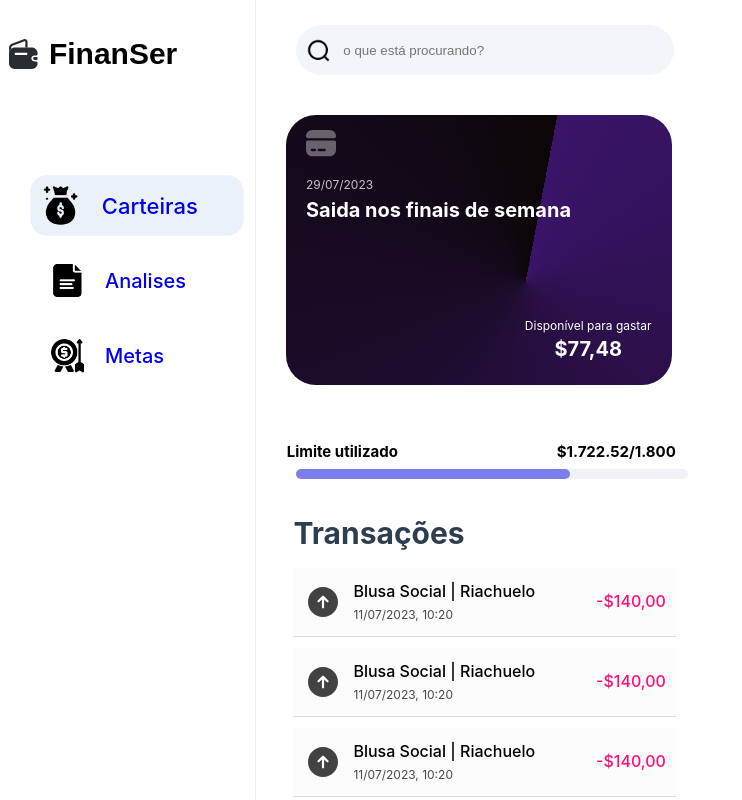
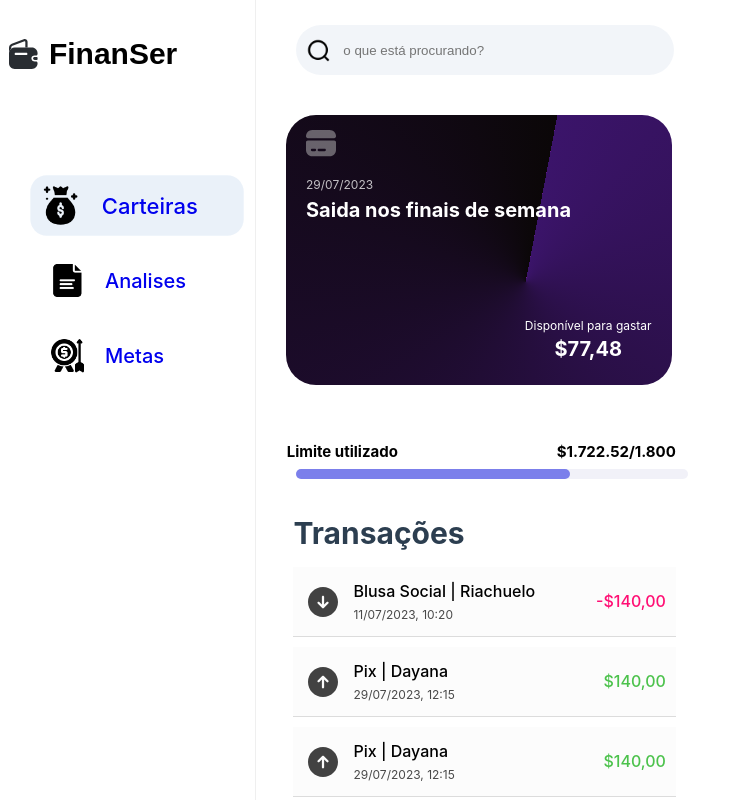
Before and after one commit to Vittorg3/project-wallet-front, a Vue app: page /wallets in a window 1280 px wide. Shown: the whole page, without its empty margins (0-742 px from the left). Built offline with nearby package versions, Linux system fonts and the light colour scheme; a web font is replaced by a local one.

Commit message:
wip: wallet page

```diff
--- a/src/views/Wallets.vue
+++ b/src/views/Wallets.vue
@@ -29,7 +29,7 @@
         <div class="transactions-scroll-area">
           <div class="transaction-single">
             <div class="transaction-type-icon">
-              <img src="src/assets/img/svg/arrow-up-icon.svg" />
+              <img src="src/assets/img/svg/arrow-down-icon.svg" />
             </div>
             <div class="transaction-info-area">
               <label>Blusa Social | Riachuelo</label>
@@ -44,11 +44,11 @@
               <img src="src/assets/img/svg/arrow-up-icon.svg" />
             </div>
             <div class="transaction-info-area">
-              <label>Blusa Social | Riachuelo</label>
-              <span>11/07/2023, 10:20</span>
+              <label>Pix | Dayana</label>
+              <span>29/07/2023, 12:15</span>
             </div>
             <div class="transaction-value-area">
-              <span class="negative">-$140,00</span>
+              <span class="positive">$140,00</span>
             </div>
           </div>
           <div class="transaction-single">
@@ -56,11 +56,11 @@
               <img src="src/assets/img/svg/arrow-up-icon.svg" />
             </div>
             <div class="transaction-info-area">
-              <label>Blusa Social | Riachuelo</label>
-              <span>11/07/2023, 10:20</span>
+              <label>Pix | Dayana</label>
+              <span>29/07/2023, 12:15</span>
             </div>
             <div class="transaction-value-area">
-              <span class="negative">-$140,00</span>
+              <span class="positive">$140,00</span>
             </div>
           </div>
           <div class="transaction-single">
@@ -68,11 +68,11 @@
               <img src="src/assets/img/svg/arrow-up-icon.svg" />
             </div>
             <div class="transaction-info-area">
-              <label>Blusa Social | Riachuelo</label>
-              <span>11/07/2023, 10:20</span>
+              <label>Pix | Dayana</label>
+              <span>29/07/2023, 12:15</span>
             </div>
             <div class="transaction-value-area">
-              <span class="negative">-$140,00</span>
+              <span class="positive">$140,00</span>
             </div>
           </div>
           <div class="transaction-single">
@@ -80,11 +80,11 @@
               <img src="src/assets/img/svg/arrow-up-icon.svg" />
             </div>
             <div class="transaction-info-area">
-              <label>Blusa Social | Riachuelo</label>
-              <span>11/07/2023, 10:20</span>
+              <label>Pix | Dayana</label>
+              <span>29/07/2023, 12:15</span>
             </div>
             <div class="transaction-value-area">
-              <span class="negative">-$140,00</span>
+              <span class="positive">$140,00</span>
             </div>
           </div>
           <div class="transaction-single">
@@ -92,11 +92,11 @@
               <img src="src/assets/img/svg/arrow-up-icon.svg" />
             </div>
             <div class="transaction-info-area">
-              <label>Blusa Social | Riachuelo</label>
-              <span>11/07/2023, 10:20</span>
+              <label>Pix | Dayana</label>
+              <span>29/07/2023, 12:15</span>
             </div>
             <div class="transaction-value-area">
-              <span class="negative">-$140,00</span>
+              <span class="positive">$140,00</span>
             </div>
           </div>
           <div class="transaction-single">
@@ -104,11 +104,11 @@
               <img src="src/assets/img/svg/arrow-up-icon.svg" />
             </div>
             <div class="transaction-info-area">
-              <label>Blusa Social | Riachuelo</label>
-              <span>11/07/2023, 10:20</span>
+              <label>Pix | Dayana</label>
+              <span>29/07/2023, 12:15</span>
             </div>
             <div class="transaction-value-area">
-              <span class="negative">-$140,00</span>
+              <span class="positive">$140,00</span>
             </div>
           </div>
           <div class="transaction-single">
@@ -116,11 +116,11 @@
               <img src="src/assets/img/svg/arrow-up-icon.svg" />
             </div>
             <div class="transaction-info-area">
-              <label>Blusa Social | Riachuelo</label>
-              <span>11/07/2023, 10:20</span>
+              <label>Pix | Dayana</label>
+              <span>29/07/2023, 12:15</span>
             </div>
             <div class="transaction-value-area">
-              <span class="negative">-$140,00</span>
+              <span class="positive">$140,00</span>
             </div>
           </div>
           <div class="transaction-single">
@@ -128,11 +128,11 @@
               <img src="src/assets/img/svg/arrow-up-icon.svg" />
             </div>
             <div class="transaction-info-area">
-              <label>Blusa Social | Riachuelo</label>
-              <span>11/07/2023, 10:20</span>
+              <label>Pix | Dayana</label>
+              <span>29/07/2023, 12:15</span>
             </div>
             <div class="transaction-value-area">
-              <span class="negative">-$140,00</span>
+              <span class="positive">$140,00</span>
             </div>
           </div>
           <div class="transaction-single">
@@ -140,11 +140,11 @@
               <img src="src/assets/img/svg/arrow-up-icon.svg" />
             </div>
             <div class="transaction-info-area">
-              <label>Blusa Social | Riachuelo</label>
-              <span>11/07/2023, 10:20</span>
+              <label>Pix | Dayana</label>
+              <span>29/07/2023, 12:15</span>
             </div>
             <div class="transaction-value-area">
-              <span class="negative">-$140,00</span>
+              <span class="positive">$140,00</span>
             </div>
           </div>
           <div class="transaction-single">
@@ -152,11 +152,11 @@
               <img src="src/assets/img/svg/arrow-up-icon.svg" />
             </div>
             <div class="transaction-info-area">
-              <label>Blusa Social | Riachuelo</label>
-              <span>11/07/2023, 10:20</span>
+              <label>Pix | Dayana</label>
+              <span>29/07/2023, 12:15</span>
             </div>
             <div class="transaction-value-area">
-              <span class="negative">-$140,00</span>
+              <span class="positive">$140,00</span>
             </div>
           </div>
           <div class="transaction-single">
@@ -164,11 +164,11 @@
               <img src="src/assets/img/svg/arrow-up-icon.svg" />
             </div>
             <div class="transaction-info-area">
-              <label>Blusa Social | Riachuelo</label>
-              <span>11/07/2023, 10:20</span>
+              <label>Pix | Dayana</label>
+              <span>29/07/2023, 12:15</span>
             </div>
             <div class="transaction-value-area">
-              <span class="negative">-$140,00</span>
+              <span class="positive">$140,00</span>
             </div>
           </div>
           <div class="transaction-single">
@@ -176,11 +176,11 @@
               <img src="src/assets/img/svg/arrow-up-icon.svg" />
             </div>
             <div class="transaction-info-area">
-              <label>Blusa Social | Riachuelo</label>
-              <span>11/07/2023, 10:20</span>
+              <label>Pix | Dayana</label>
+              <span>29/07/2023, 12:15</span>
             </div>
             <div class="transaction-value-area">
-              <span class="negative">-$140,00</span>
+              <span class="positive">$140,00</span>
             </div>
           </div>
           <div class="transaction-single">
@@ -188,11 +188,11 @@
               <img src="src/assets/img/svg/arrow-up-icon.svg" />
             </div>
             <div class="transaction-info-area">
-              <label>Blusa Social | Riachuelo</label>
-              <span>11/07/2023, 10:20</span>
+              <label>Pix | Dayana</label>
+              <span>29/07/2023, 12:15</span>
             </div>
             <div class="transaction-value-area">
-              <span class="negative">-$140,00</span>
+              <span class="positive">$140,00</span>
             </div>
           </div>
           <div class="transaction-single">
@@ -200,11 +200,11 @@
               <img src="src/assets/img/svg/arrow-up-icon.svg" />
             </div>
             <div class="transaction-info-area">
-              <label>Blusa Social | Riachuelo</label>
-              <span>11/07/2023, 10:20</span>
+              <label>Pix | Dayana</label>
+              <span>29/07/2023, 12:15</span>
             </div>
             <div class="transaction-value-area">
-              <span class="negative">-$140,00</span>
+              <span class="positive">$140,00</span>
             </div>
           </div>
         </div>
@@ -427,9 +427,13 @@
     align-items: center;
   }
 
-  div.transaction-value-area .negative {
+  div.transaction-value-area .positive, .negative {
     color: #FF0F74;
     font-size: 16px;
     font-weight: 500;
   }
+
+  div.transaction-value-area .positive {
+    color: rgb(76, 194, 76);
+  }
 </style>
```
Also changed, not shown: src/assets/img/svg/arrow-down-icon.svg (added).
